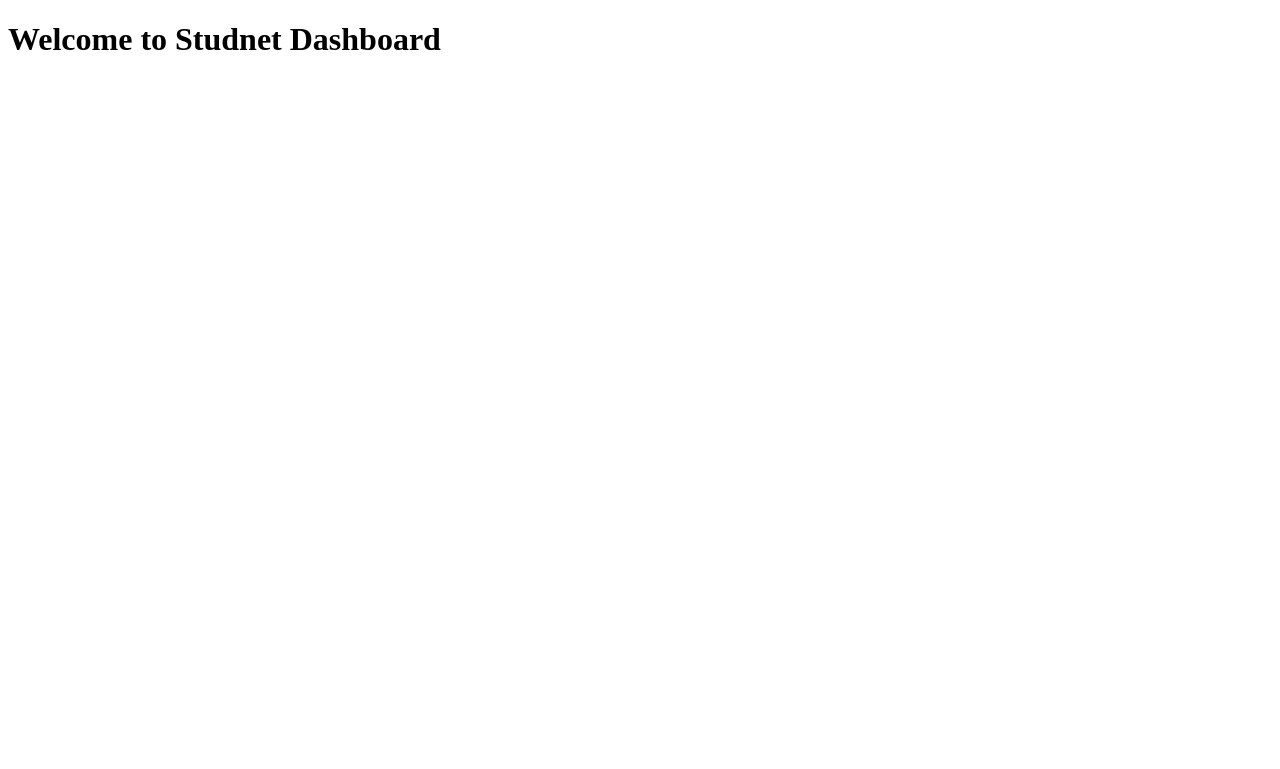
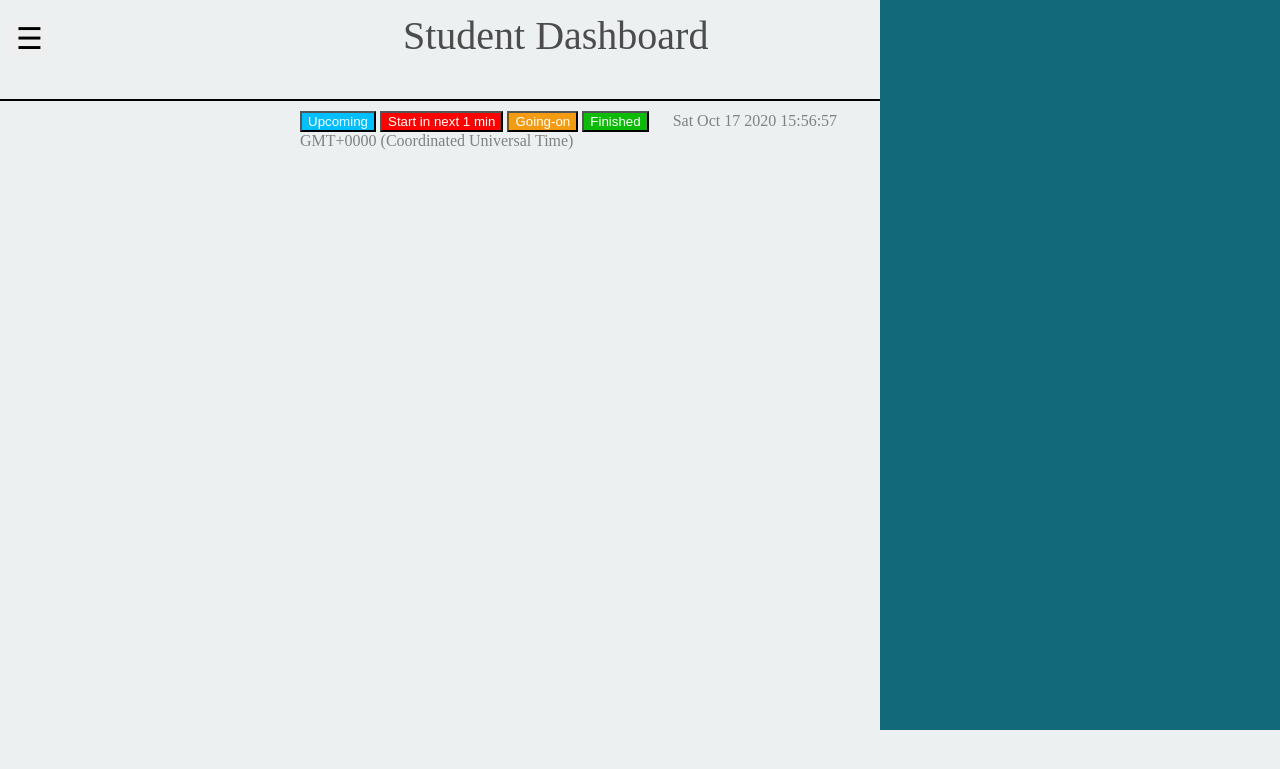
Before and after one commit to TeamForMiniProject/Let-s-Practice, a PHP site: page /StudentDash.php in a window 1280 px wide. Shown: the top 769 px of the page. Run offline with PHP 8.4, Linux system fonts and the light colour scheme.

Commit message:
Update Student dashboard

```diff
--- a/StudentDash.php
+++ b/StudentDash.php
@@ -1,11 +1,183 @@
 <!DOCTYPE html>
-<html lang="en">
+<html>
 <head>
-    <meta charset="UTF-8">
-    <meta name="viewport" content="width=device-width, initial-scale=1.0">
-    <title>Document</title>
+	<title>Student panel</title>
+
 </head>
+<style>
+ .menu{
+    height: 100%;
+    width: 0;
+    position: fixed;
+    top: 0;
+    left: 0;
+    background-color: #111;
+    overflow-x:hidden;
+    transition: 0.4s;
+
+    }
+    a{
+        color: white;
+    }
+    .button{
+        cursor: pointer;
+        font-size: 30px;
+        border: none;
+        margin-left: 10px;
+        margin-top: 20px;
+
+
+    }
+    #cross{
+        font-size: 50px;
+        margin-left:160px;
+        }
+    .menu a{
+        padding:20px 20px 20px 20px;
+        display:block ;
+        font-size: 20px;
+        color: #818181;
+        text-decoration: none;
+        transition: 0.4s;
+    }
+    .menu a:hover{
+        color: white;
+    }
+    body{
+        background-color: #ECF0F1 ;
+        margin: 0;
+        padding: 0;
+;
+    }
+    #horizontal{
+        margin-top: 40px;
+        width: 100%;
+        border:1px solid black;
+
+    }
+
+    #photograph{
+        height: 180px;
+        width: 180px;
+        background-color: white;
+        margin-left:100px;
+        margin-top: 20px;
+        margin-bottom: 15px;
+        border-radius: 50%;
+    }
+    #user-details{
+        margin-left: 40px;
+        margin-top: 10px;
+        font-size: 20px;
+        color: white;
+        font-family: "Comic Sans MS", cursive, sans-serif;
+    }
+    .status-icons{
+
+        display: inline-block;
+    }
+    .status{
+        margin-left: 300px;
+        margin-top: 10px;
+    }
+   #upcoming{
+       background-color:#00bfff ;
+       color: white;
+   }
+   #start-next{
+
+    background-color:#ff0000 ;
+    color: white;
+   }
+   #going-on{
+    background-color:#F39C12 ;
+    color: white;
+   }
+   #finished{
+background-color:#0cbb06;
+color: white;
+   }
+   #right-background{
+    width: 400px;
+    height: 730px;
+    background-color:#11697A;
+    padding-right: 0;
+
+    float: right;
+
+}
+#panel{
+    text-align: center;
+    padding-top: 0;
+}
+#top{
+    margin-left: 350px;
+    font-size: 40px;
+    color: #4C4C4C;
+}
+#allrights{
+    margin-top: 100px;
+    font-size: 25px;
+}
+#date{
+    margin-top:100px;
+    color: #818181;
+    margin-left: 20px;
+}
+
+
+
+</style>
 <body>
-    <h1>Welcome to Studnet Dashboard</h1>
+<div id="right-background">
+
+
+</div>
+
+
+<div id="menu-bar" class="menu">
+
+        <a href="javascript:void(0)" onclick="cancel()"id="cross">×</a>
+        <a href="">Dashboard</a>
+        <a href="">Quiz History</a>
+        <a href="">Contact us</a>
+        <a href="">Log-Out</a>
+        <a href="" id="allrights">&copy;All rights reserved </a>
+
+
+</div>
+
+
+<button class="button" onclick="star()">☰</button>
+
+<span id="top">Student Dashboard</span>
+
+
+<div id="horizontal"></div>
+<div class="status">
+<div class="status-icons" ><input id="upcoming" type="submit" value="Upcoming"  name="upcoming"></div>
+<div class="status-icons"><input id="start-next" type="submit" value="Start in next 1 min"></div>
+<div class="status-icons"><input id="going-on" type="submit" value="Going-on"></div>
+<div class="status-icons"><input id="finished" type="submit" value="Finished"></div>
+<span id="date"></span>
+</div>
+
+
+<script>
+    var d=new Date();
+    document.getElementById("date").innerHTML=d;
+
+    function star(){
+
+    document.getElementById("menu-bar").style.width="250px";
+
+    }
+    function cancel(){
+        document.getElementById("menu-bar").style.width="0";
+    }
+
+
+    </script>
+
 </body>
 </html>
```
